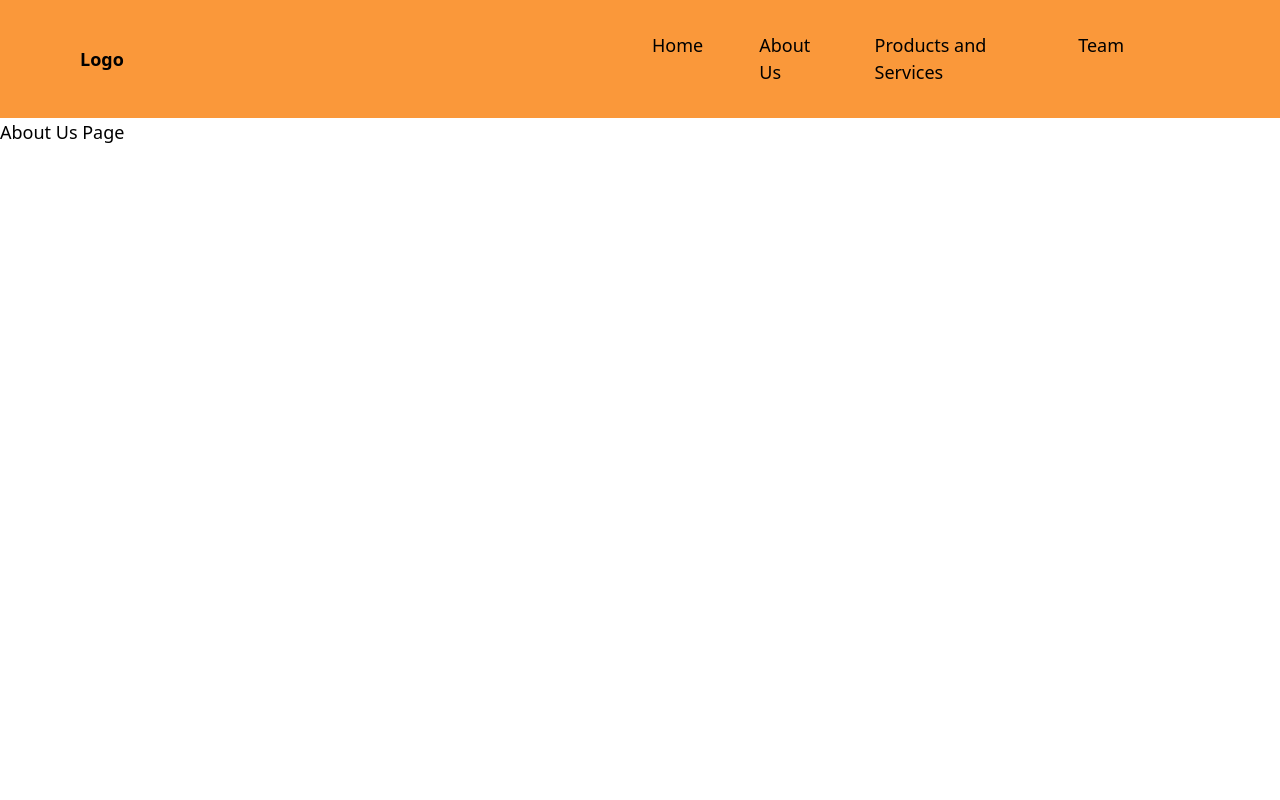
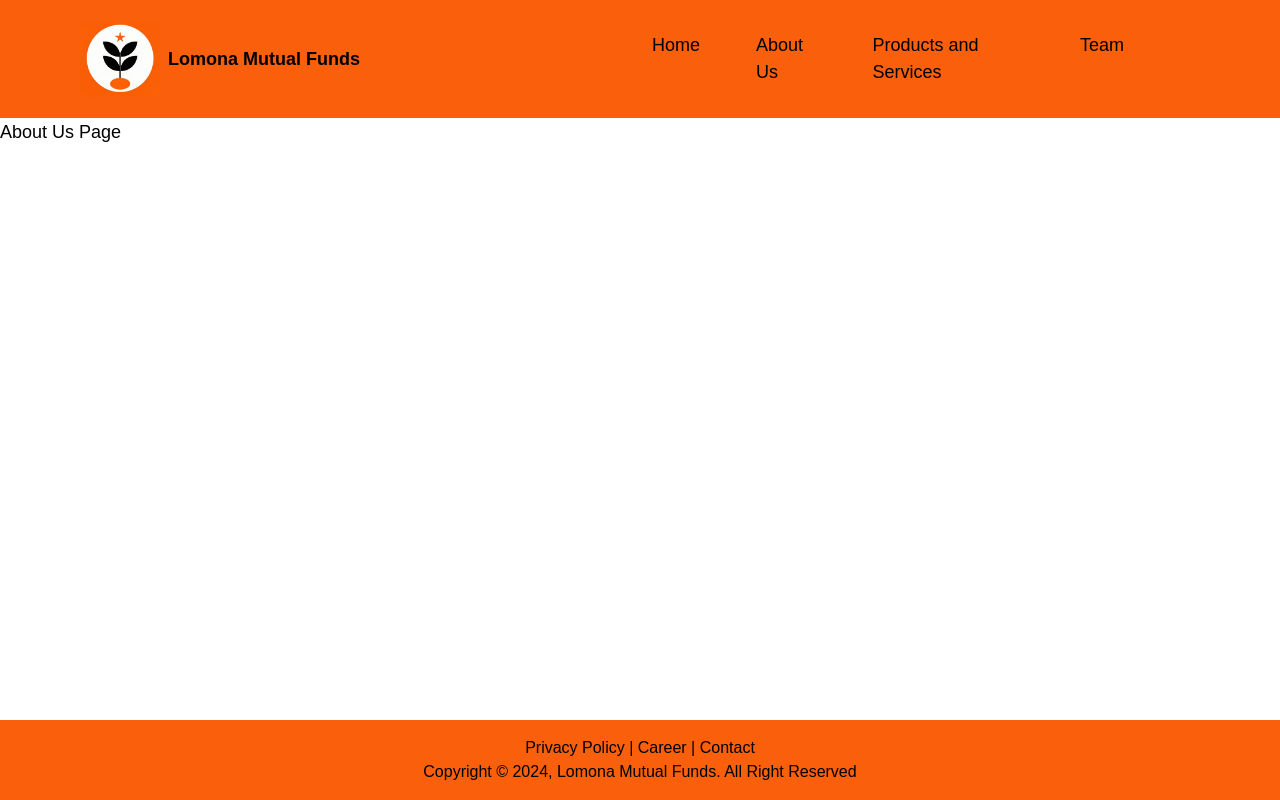
Before and after one commit to Logassi/company-profile, a Next.js app: page /about-us in a window 1280 px wide. Built offline with nearby package versions, Linux system fonts and the light colour scheme.

Commit message:
Feat : Make Home Page

```diff
--- a/src/app/globals.css
+++ b/src/app/globals.css
@@ -1,7 +1,6 @@
 @tailwind base;
 @tailwind components;
 @tailwind utilities;
-
 
 /*
 :root {
@@ -15,13 +14,19 @@
     --foreground: #ededed;
   }
 }
+ */
 
+html,
 body {
-  color: var(--foreground);
-  background: var(--background);
+  /* color: var(--foreground); */
+  /* background: #383838; */
+  width: 100%;
+  height: 100%;
   font-family: Arial, Helvetica, sans-serif;
+  overflow-x: hidden;
 }
 
+/*
 @layer utilities {
   .text-balance {
     text-wrap: balance;
--- a/src/app/layout.tsx
+++ b/src/app/layout.tsx
@@ -2,6 +2,7 @@ import type { Metadata } from "next";
 import localFont from "next/font/local";
 import "./globals.css";
 import NavBar from "@/views/components/navbar";
+import Footer from "@/views/components/footer";
 
 const geistSans = localFont({
   src: "./fonts/GeistVF.woff",
@@ -15,7 +16,7 @@ const geistMono = localFont({
 });
 
 export const metadata: Metadata = {
-  title: "Create Next App",
+  title: "Lomona Mutual Funds",
   description: "Generated by create next app",
 };
 
@@ -26,12 +27,11 @@ export default function RootLayout({
 }>) {
   return (
     <html lang="en">
-      <body
-        className={`${geistSans.variable} ${geistMono.variable} antialiased`}
-      >
-        <NavBar/>
+      <body>
+        <NavBar />
         {children}
       </body>
+      <Footer />
     </html>
   );
 }
--- /dev/null
+++ b/src/views/components/footer.tsx
@@ -0,0 +1,23 @@
+import Link from "next/link";
+import React from "react";
+
+export default function Footer() {
+  const current_year = new Date().getFullYear();
+
+  return (
+    <div className="bg-custom-orange w-full fixed bottom-0">
+      <div className="text-center py-4">
+        <Link href={"/"} className="">
+          Privacy Policy
+        </Link>
+        <span> | </span>
+        <Link href={"/"}>Career</Link>
+        <span> | </span>
+        <Link href={"/"}>Contact</Link>
+        <p className="">
+          Copyright © {current_year}, Lomona Mutual Funds. All Right Reserved
+        </p>
+      </div>
+    </div>
+  );
+}
--- a/src/views/components/navbar.tsx
+++ b/src/views/components/navbar.tsx
@@ -1,5 +1,7 @@
 import Link from "next/link";
 import React from "react";
+import Image from "next/image";
+import Logo from "/public/images/Logo.jpg";
 
 export default function NavBar() {
   return (
@@ -7,9 +9,19 @@ export default function NavBar() {
       <nav>
         <div className="h-10vh flex justify-between z-50 text-black lg:py-5 px-20 py-4">
           <div className="flex items-center flex-1 text-[18px]">
-            <Link href={"/"} className="font-bold">
-              Logo
-            </Link>
+            <div>
+              <Link href={"/"} className="font-bold">
+                <Image
+                  src={Logo} // Use the correct path
+                  alt="Logo Img"
+                  width={80} // Set width
+                  height={80} // Set height
+                  className="mr-2" // Optional styling
+                />
+              </Link>
+            </div>
+
+            <div className="font-bold">Lomona Mutual Funds</div>
           </div>
 
           <div className="lg:flex md:flex lg:flex-1 items-center justify-end font-normal hidden">
--- a/src/views/pages/home/index.tsx
+++ b/src/views/pages/home/index.tsx
@@ -1,8 +1,39 @@
+import { useState, useEffect } from "react";
+import Hero from "/public/images/Hero_Section.jpg";
+import Image from "next/image";
+// import { ArrowRightCircle } from "react-bootstrap-icons"; // Or switch to react-icons if preferred
+// import "animate.css";
+// import TrackVisibility from "react-on-screen";
+// import headerImg from "../public/assets/img/header-img.svg"; // Ensure the image path is correct
 
-export default function HomeView(){
-    return(
-        <div>
-            <h1 className="text-lg">Home Page</h1>
+export default function HomeView() {
+  return (
+    <section className="bg-cover bg-center">
+      <div className="container mx-auto px-6 py-12">
+        <div className="flex flex-col-reverse md:flex-row items-center">
+          <div className="w-full md:w-1/2  mb-8 md:mb-0">
+            <h1 className="text-4xl font-bold">
+              "We manage,
+              <br /> so you can enjoy the privilege"
+            </h1>
+            <p className="text-gray-700 mt-4">
+              Lorem Ipsum is simply dummy text of the printing and typesetting
+              industry. Lorem Ipsum has been the industry's standard dummy text
+              ever since the 1500s.
+            </p>
+          </div>
+
+          <div className="w-full md:w-1/2 mb-8 md:mb-0">
+            <Image
+              src={Hero} // Use the correct path
+              alt="Hero Img"
+              // width={80} // Set width
+              // height={80} // Set height
+              className="mr-2" // Optional styling
+            />
+          </div>
         </div>
-    )
+      </div>
+    </section>
+  );
 }
--- a/tailwind.config.ts
+++ b/tailwind.config.ts
@@ -12,7 +12,7 @@ const config: Config = {
       colors: {
         background: "var(--background)",
         foreground: "var(--foreground)",
-        "custom-orange": "#fa983a",
+        "custom-orange": "#fa5f0b",
         "custom-melon": "#f8c291",
       },
     },
```
Also changed, not shown: public/images/logo.jpg (added), 1 other file (tests, documents, lock files or other folders).
